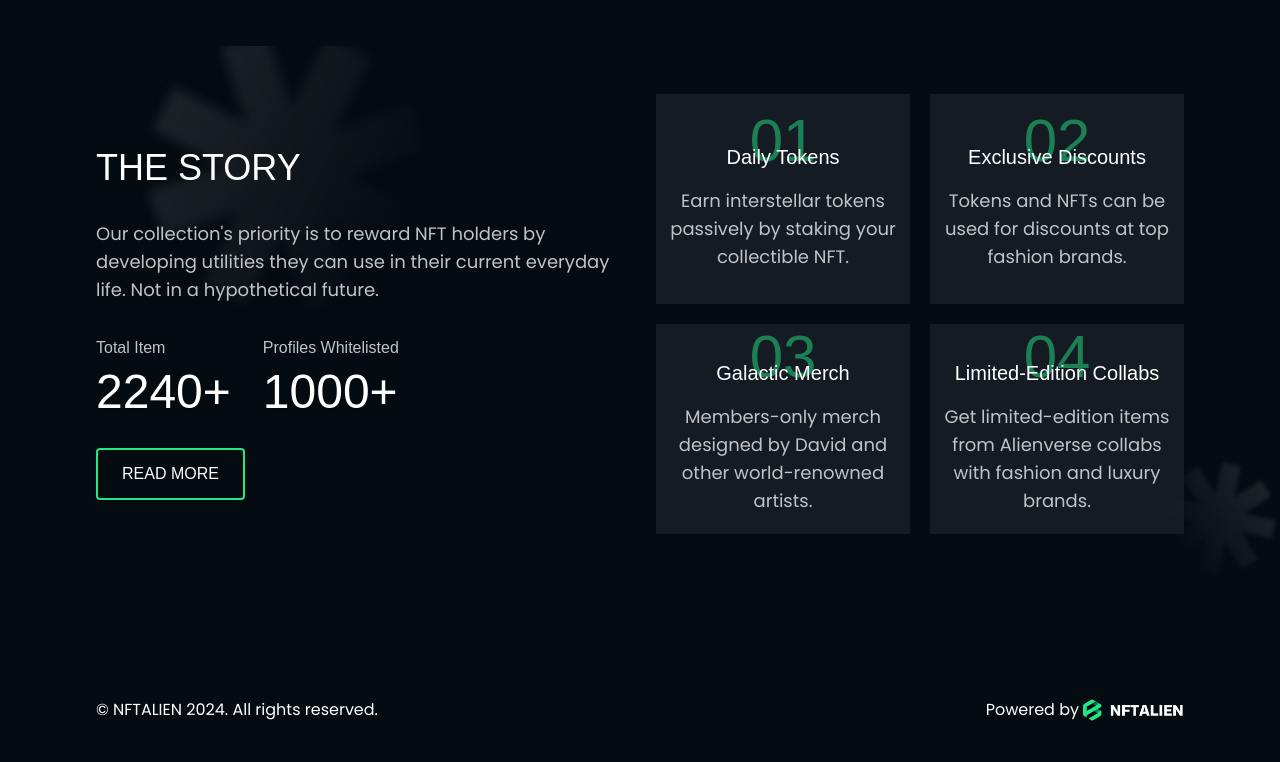
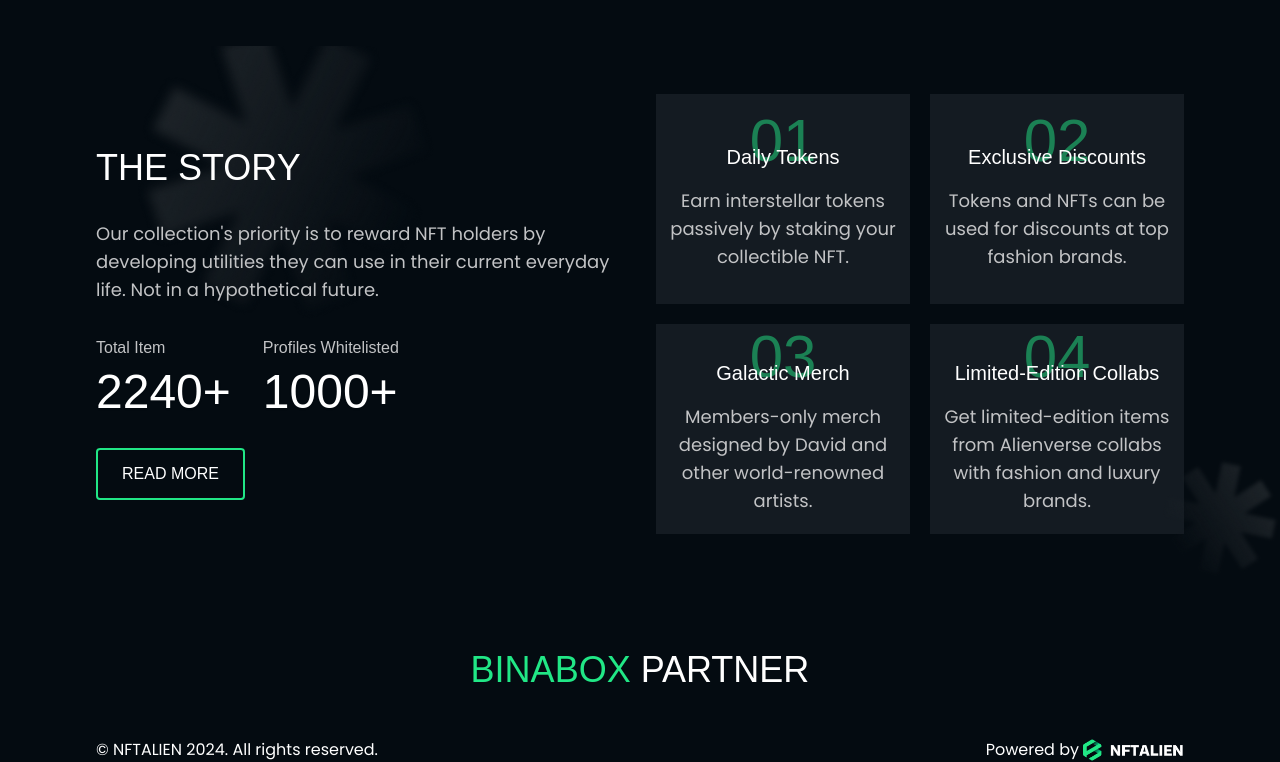
Before and after one commit to gift56/nftalien, a Next.js app: page / in a window 1280 px wide. Shown: the part 2092-2854 px from the top of the page. Before the commit the page ends 2814 px from the top, so only its background shows below. Built offline with nearby package versions, Linux system fonts and the light colour scheme; a web font is replaced by a local one.

Commit message:
working on story section

```diff
--- a/components/Partners.tsx
+++ b/components/Partners.tsx
@@ -3,7 +3,9 @@ const Partners = () => {
     <section className="w-full py-12">
       <div className="contain">
         <div className="w-full flex flex-col gap-8 items-center justify-center">
-        <h2 className="font-bak text-xl text-center md:text-2xl lg:text-4xl font-normal"></h2>
+          <h2 className="font-bak text-xl text-center md:text-2xl lg:text-4xl font-normal uppercase">
+            <span className="font-bak text-primary">BINABOX</span> pARTNER
+          </h2>
         </div>
       </div>
     </section>
```
